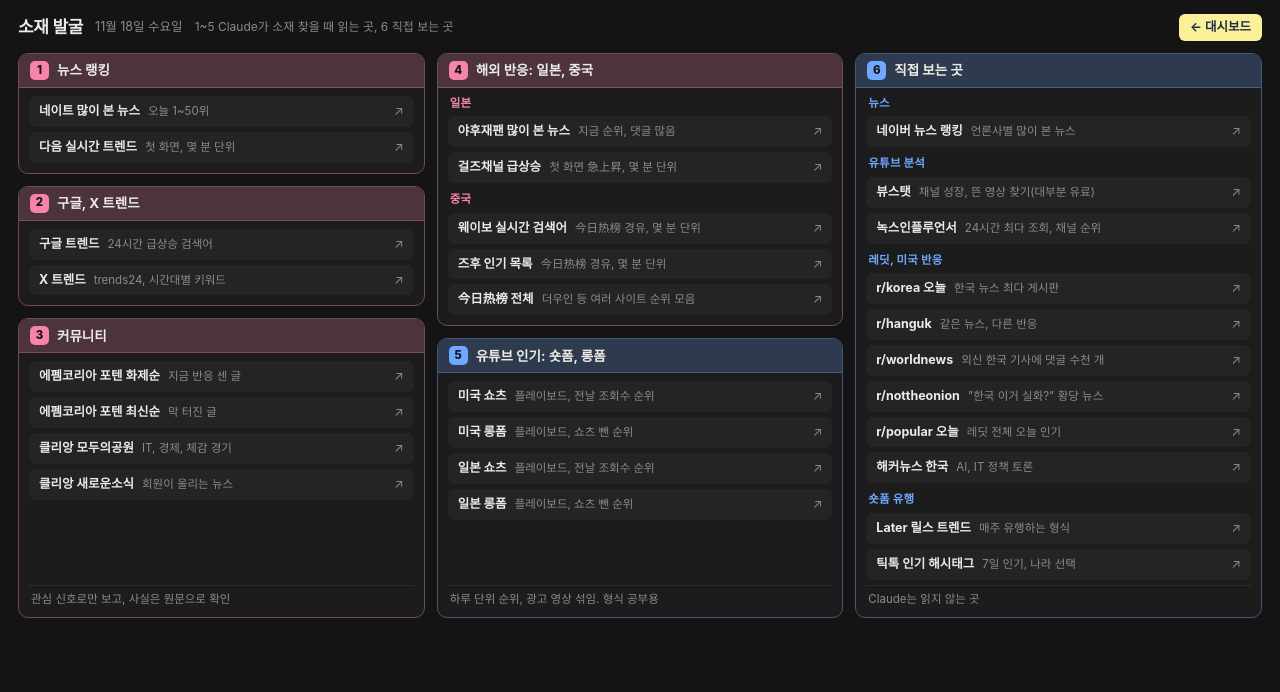
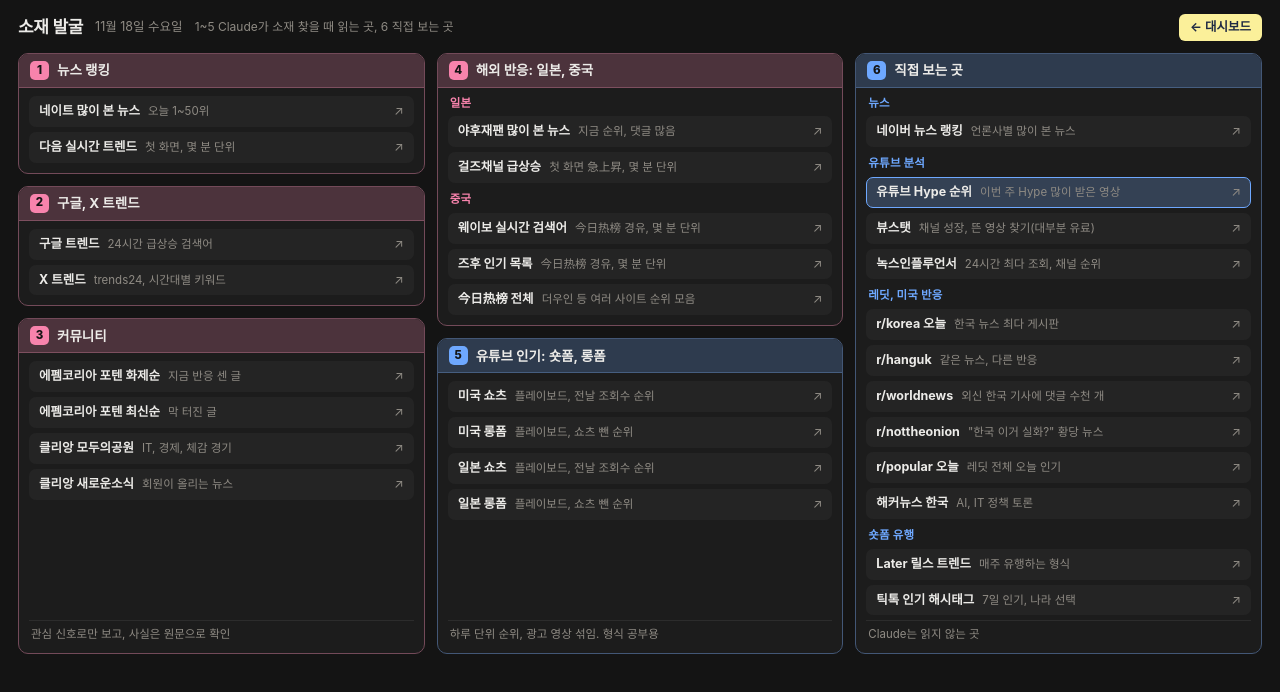
Before and after one commit to ycceva/my_schdule, a plain HTML site: page sojae.html in a window 1280 px wide. Drawn offline with Linux system fonts and the light colour scheme.

Commit message:
소재 페이지: 직접 보는 곳에 유튜브 Hype 순위 메뉴 추가
Co-Authored-By: Claude Opus 5.5 <noreply@anthropic.com>

```diff
--- a/sojae.html
+++ b/sojae.html
@@ -68,6 +68,10 @@
   h3{font-size:11.5px; font-weight:750; color:var(--a); letter-spacing:.2px; padding:4px 2px 0}
   h3:first-child{padding-top:0}
   .memo{margin-top:auto; padding:6px 2px 0; font-size:11.5px; color:var(--muted); border-top:1px solid var(--line)}
+
+  /* 중요 링크 강조: 반투명 파란 바탕 + 파란 테두리 */
+  a.hot{background:color-mix(in srgb, #6ea8ff 22%, var(--btn)); border-color:#6ea8ff}
+  a.hot:hover{background:color-mix(in srgb, #6ea8ff 32%, var(--btn))}
 
   .legend{color:var(--muted); font-size:12px}
   .yel{--a:#6ea8ff}  /* 5, 6번 칸은 파란색 */
@@ -157,6 +161,7 @@
         <h3>뉴스</h3>
         <a href="https://news.naver.com/main/ranking/popularDay.naver" target="_blank"><span class="t"><b>네이버 뉴스 랭킹</b><small>언론사별 많이 본 뉴스</small></span></a>
         <h3>유튜브 분석</h3>
+        <a class="hot" href="https://www.youtube.com/feed/hype" target="_blank"><span class="t"><b>유튜브 Hype 순위</b><small>이번 주 Hype 많이 받은 영상</small></span></a>
         <a href="https://www.viewstats.com/top-list" target="_blank"><span class="t"><b>뷰스탯</b><small>채널 성장, 뜬 영상 찾기(대부분 유료)</small></span></a>
         <a href="https://www.noxinfluencer.com/youtube-video-rank" target="_blank"><span class="t"><b>녹스인플루언서</b><small>24시간 최다 조회, 채널 순위</small></span></a>
         <h3>레딧, 미국 반응</h3>
```
